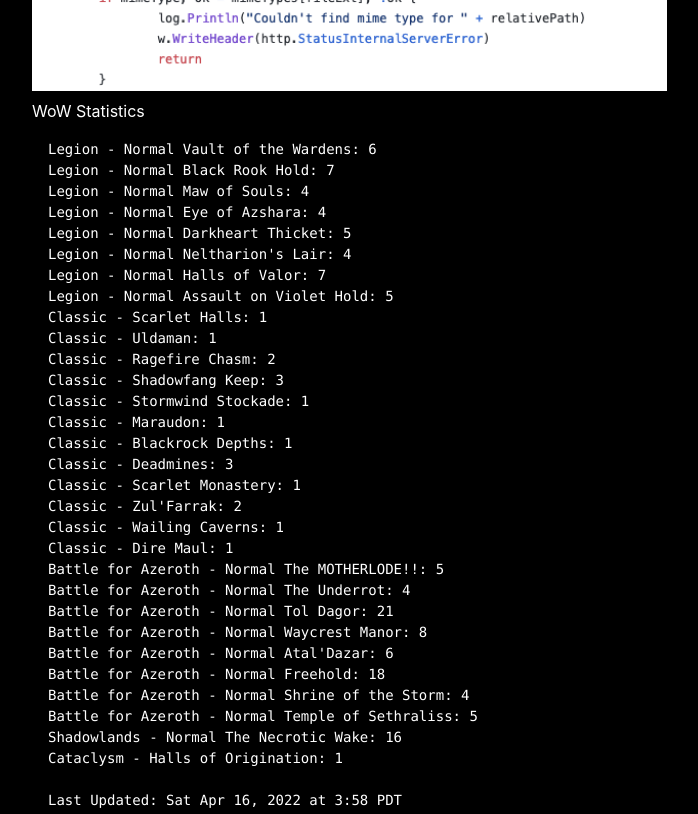
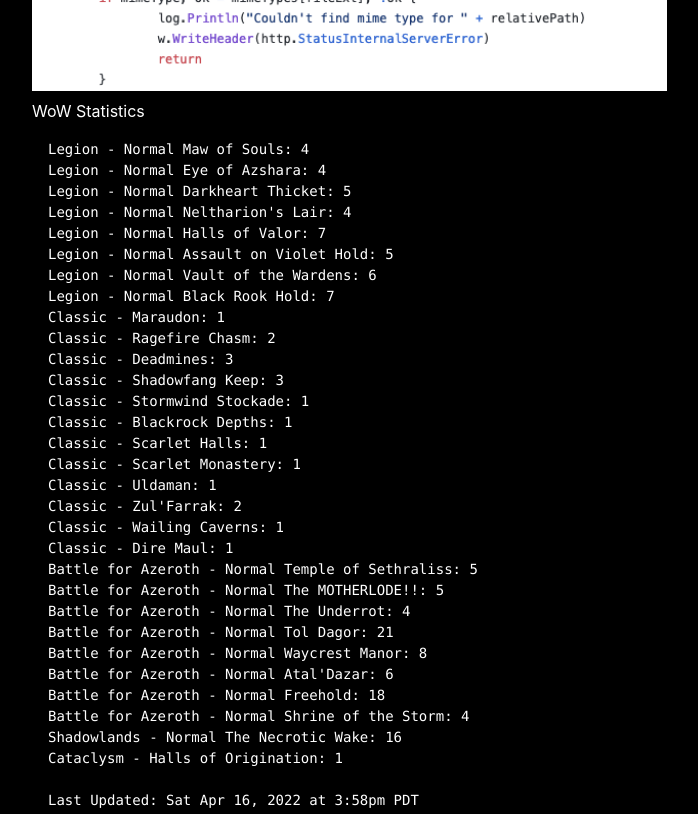
Before and after one commit to mikedll/homepage, a plain HTML site: page index.html in a window 1280 px wide. Shown: the part 460-1274 px from the top of the page, without its empty margins (53-751 px from the left). Drawn offline with nearby package versions, Linux system fonts and the light colour scheme.

Commit message:
Add meridian indicator to time.

```diff
--- a/index.html
+++ b/index.html
@@ -67,26 +67,27 @@
       <p class="mt-2">
         WoW Statistics
 
-        <pre class="ml-3 text-white">Legion - Normal Vault of the Wardens: 6
-Legion - Normal Black Rook Hold: 7
-Legion - Normal Maw of Souls: 4
+        <pre class="ml-3 text-white">Legion - Normal Maw of Souls: 4
 Legion - Normal Eye of Azshara: 4
 Legion - Normal Darkheart Thicket: 5
 Legion - Normal Neltharion's Lair: 4
 Legion - Normal Halls of Valor: 7
 Legion - Normal Assault on Violet Hold: 5
-Classic - Scarlet Halls: 1
-Classic - Uldaman: 1
+Legion - Normal Vault of the Wardens: 6
+Legion - Normal Black Rook Hold: 7
+Classic - Maraudon: 1
 Classic - Ragefire Chasm: 2
+Classic - Deadmines: 3
 Classic - Shadowfang Keep: 3
 Classic - Stormwind Stockade: 1
-Classic - Maraudon: 1
 Classic - Blackrock Depths: 1
-Classic - Deadmines: 3
+Classic - Scarlet Halls: 1
 Classic - Scarlet Monastery: 1
+Classic - Uldaman: 1
 Classic - Zul'Farrak: 2
 Classic - Wailing Caverns: 1
 Classic - Dire Maul: 1
+Battle for Azeroth - Normal Temple of Sethraliss: 5
 Battle for Azeroth - Normal The MOTHERLODE!!: 5
 Battle for Azeroth - Normal The Underrot: 4
 Battle for Azeroth - Normal Tol Dagor: 21
@@ -94,11 +95,10 @@
 Battle for Azeroth - Normal Atal'Dazar: 6
 Battle for Azeroth - Normal Freehold: 18
 Battle for Azeroth - Normal Shrine of the Storm: 4
-Battle for Azeroth - Normal Temple of Sethraliss: 5
 Shadowlands - Normal The Necrotic Wake: 16
 Cataclysm - Halls of Origination: 1
 
-Last Updated: Sat Apr 16, 2022 at 3:58 PDT
+Last Updated: Sat Apr 16, 2022 at 3:58pm PDT
 </pre>
       </p>
 
```
Also changed, not shown: 1 other file.
